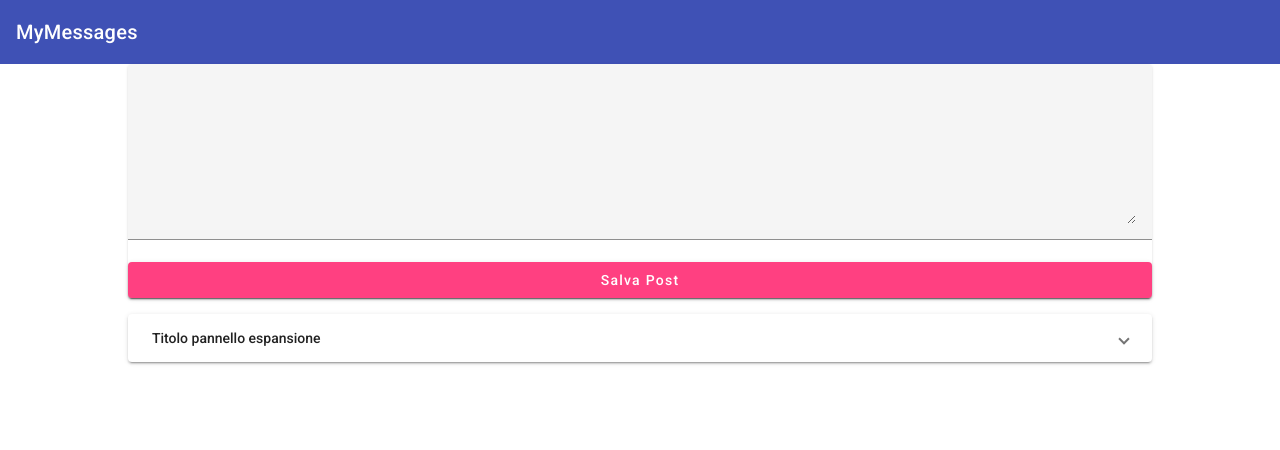
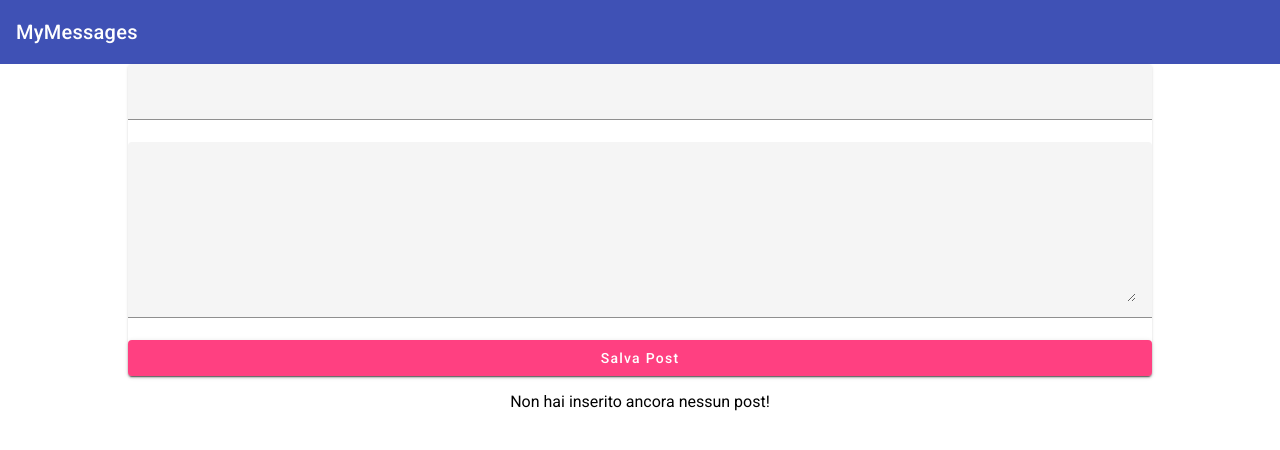
Before and after one commit to g1ann0z/mean-app, an Angular app: page / in a window 1280 px wide. Shown: the top 450 px of the page. Built offline with nearby package versions, Linux system fonts and the light colour scheme.

Commit message:
before_Post_model

```diff
--- a/src/app/app.component.html
+++ b/src/app/app.component.html
@@ -1,8 +1,8 @@
 
 <app-header></app-header>
 <main>
-    <app-post-create></app-post-create>
-    <app-post-list></app-post-list>
+    <app-post-create (postCreated)="onPostAdded($event)"></app-post-create>
+    <app-post-list [posts]="storedPosts"></app-post-list>
 </main>
 
 
--- a/src/app/app.component.ts
+++ b/src/app/app.component.ts
@@ -5,6 +5,14 @@
   templateUrl: './app.component.html',
   styleUrl: './app.component.css'
 })
+
+
 export class AppComponent {
-  title = 'mean-app';
+  /* title = 'mean-app'; */
+
+  storedPosts: any[] = []; //trick per evitare il problema di undefined non essendo eplicitata una interface sulla struttura del post
+
+  onPostAdded(post: any){
+    this.storedPosts.push(post);
+  }
 }
--- a/src/app/posts/post-create/post-create/post-create.component.html
+++ b/src/app/posts/post-create/post-create/post-create.component.html
@@ -1,6 +1,9 @@
 <mat-card>
+    <mat-form-field>
+        <input matInput type="text" [(ngModel)]="enteredTitle">
+    </mat-form-field>
     <mat-form-field> <!-- wrapping di angular/material -->
-        <textarea matInput rows="6" [(ngModel)]="enteredValue"></textarea>
+        <textarea matInput rows="6" [(ngModel)]="enteredContent"></textarea>
         <!-- con ngModel e two data binding si cattura il valore di textarea -->
     </mat-form-field>
     <button
@@ -11,4 +14,4 @@
 </mat-card>
 
 
-<p>{{ newPost }}</p>
+<!-- <p>{{ newPost }}</p> -->
--- a/src/app/posts/post-create/post-create/post-create.component.ts
+++ b/src/app/posts/post-create/post-create/post-create.component.ts
@@ -1,4 +1,4 @@
-import { Component } from '@angular/core';
+import { Component, EventEmitter, Output } from '@angular/core';
 
 @Component({
   selector: 'app-post-create',
@@ -6,10 +6,17 @@
   styleUrl: './post-create.component.css'
 })
 export class PostCreateComponent {
-  enteredValue = '';
-  newPost = '';
+  enteredContent = '';
+  enteredTitle = '';
+  @Output() postCreated = new EventEmitter(); //creazione di evento da emettere all'aggiunta di un post da inserire in un array e da passare a post-list
 
   onAddPost(){
-    this.newPost = this.enteredValue; //trasferisce con 2way bind. il valore di textarea a newpost
+    /* this.newPost = this.enteredContent; */ //trasferisce con 2way bind. il valore di textarea a newpost
+    const post = {
+      title: this.enteredTitle,
+      content: this.enteredContent
+    }
+    this.postCreated.emit(post); //onAddPost crea il post e lo passa come arg a postCreated
+
   }
 }
--- a/src/app/posts/post-list/post-list/post-list.component.css
+++ b/src/app/posts/post-list/post-list/post-list.component.css
@@ -2,3 +2,7 @@
     display: block;
     margin-top: 1rem;
 }
+
+.info-text {
+    text-align: center;
+}
--- a/src/app/posts/post-list/post-list/post-list.component.html
+++ b/src/app/posts/post-list/post-list/post-list.component.html
@@ -1,8 +1,9 @@
-<mat-accordion>
-    <mat-expansion-panel>
+<mat-accordion multi="true" *ngIf="posts.length > 0"> <!-- multi permette di mantenere aperti i pannelli espansi quando se ne apre un'altro -->
+    <mat-expansion-panel *ngFor="let post of posts">
         <mat-expansion-panel-header>
-            Titolo pannello espansione
+            {{ post.title }}
         </mat-expansion-panel-header>
-        <p>Sono nel pannello espanso</p>
+        <p>{{ post.content }}</p>
     </mat-expansion-panel>
 </mat-accordion>
+<p class="mat-body-1, info-text" *ngIf="posts.length <= 0">Non hai inserito ancora nessun post!</p>
--- a/src/app/posts/post-list/post-list/post-list.component.ts
+++ b/src/app/posts/post-list/post-list/post-list.component.ts
@@ -1,4 +1,4 @@
-import { Component } from '@angular/core';
+import { Component, Input } from '@angular/core';
 
 @Component({
   selector: 'app-post-list',
@@ -6,9 +6,12 @@
   styleUrl: './post-list.component.css'
 })
 export class PostListComponent {
-  posts = [
+  //testing posts
+  /* posts = [
     {title: 'First Post', content: 'This is a first post\'s content'},
     {title: 'Second Post', content: 'This is a second post\'s content'},
     {title: 'Third Post', content: 'This is a third post\'s content'}
-  ]
+  ] */
+
+  @Input() posts: any[] = [];
 }
```
